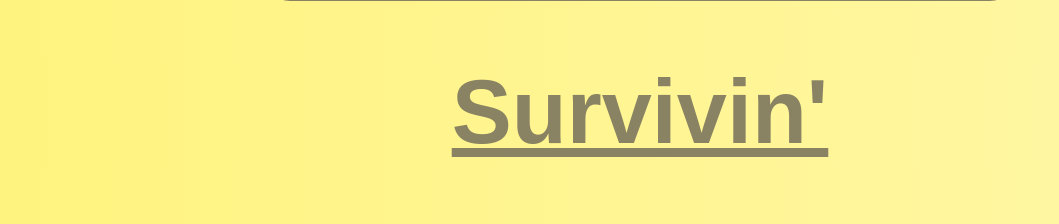
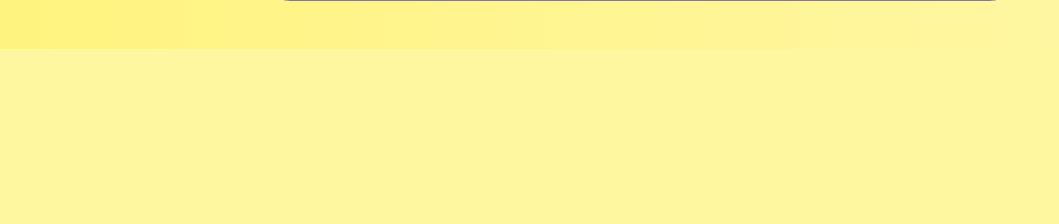
Before and after one commit to kellyo1/survivin, a Python web app: template templates/situations-chased.html in a window 1280 px wide. Shown: the part 1513-1737 px from the top of the page, without its empty margins (0-1059 px from the left). After the commit the page ends 1562 px from the top, so only its background shows below. Run offline with Jinja, Linux system fonts and the light colour scheme; the template is opened without the code that fills it, so the values that code supplies are empty; some libraries are stand-ins or nearby versions.

Commit message:
fixed little error

```diff
--- a/templates/situations-chased.html
+++ b/templates/situations-chased.html
@@ -52,15 +52,6 @@
     <img src="https://static.fjcdn.com/gifs/That+a+run+for+your+life_66ee2b_4913418.gif" alt="https://static.fjcdn.com/gifs/That+a+run+for+your+life_66ee2b_4913418.gif" width="300" height="300" align="left">
     <img src="https://img.buzzfeed.com/buzzfeed-static/static/2014-08/26/6/tmp/webdr11/anigif_acd46dfa82f05f599db45b289eb7377e-4.gif" alt="https://img.buzzfeed.com/buzzfeed-static/static/2014-08/26/6/tmp/webdr11/anigif_acd46dfa82f05f599db45b289eb7377e-4.gif" width="300" height="300" align="center" </font></center></p>
 
-    <header>
-      <div id="logo">
-      <img src="../assets/logo.png" height="90" width="90">
-      </div>
-      <center><h1> Survivin' </h1></center>
-        <div class="button" style="width:100%">
-        <button style="width:10%" onclick="location.href='index.html'" type="button">LOG IN  SIGN UP </button>
-        </div>
-      </header>
 
     <!-- CHAT -->
     <script id="cid0020000194047384808" data-cfasync="false" async src="//st.chatango.com/js/gz/emb.js" style="width: 200px;height: 300px;">{"handle":"survivinchat","arch":"js","styles":{"a":"000000","b":69,"c":"FFFFFF","d":"FFFFFF","f":69,"i":69,"k":"000000","l":"000000","m":"000000","n":"FFFFFF","o":69,"p":"10","q":"000000","r":69,"pos":"br","cv":1,"cvfntsz":"20px","cvbg":"000000","cvbga":69,"cvfg":"ffff66","cvw":167,"cvh":42}}</script>
```
